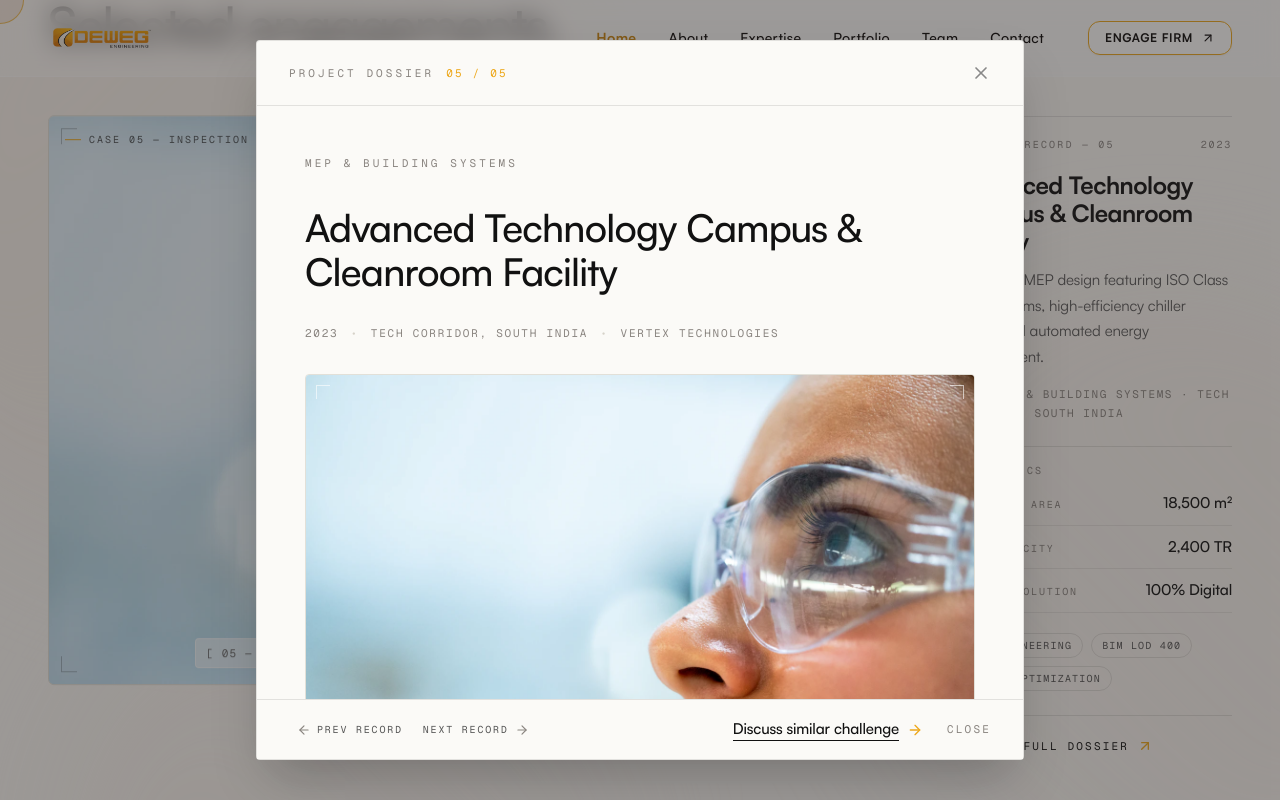
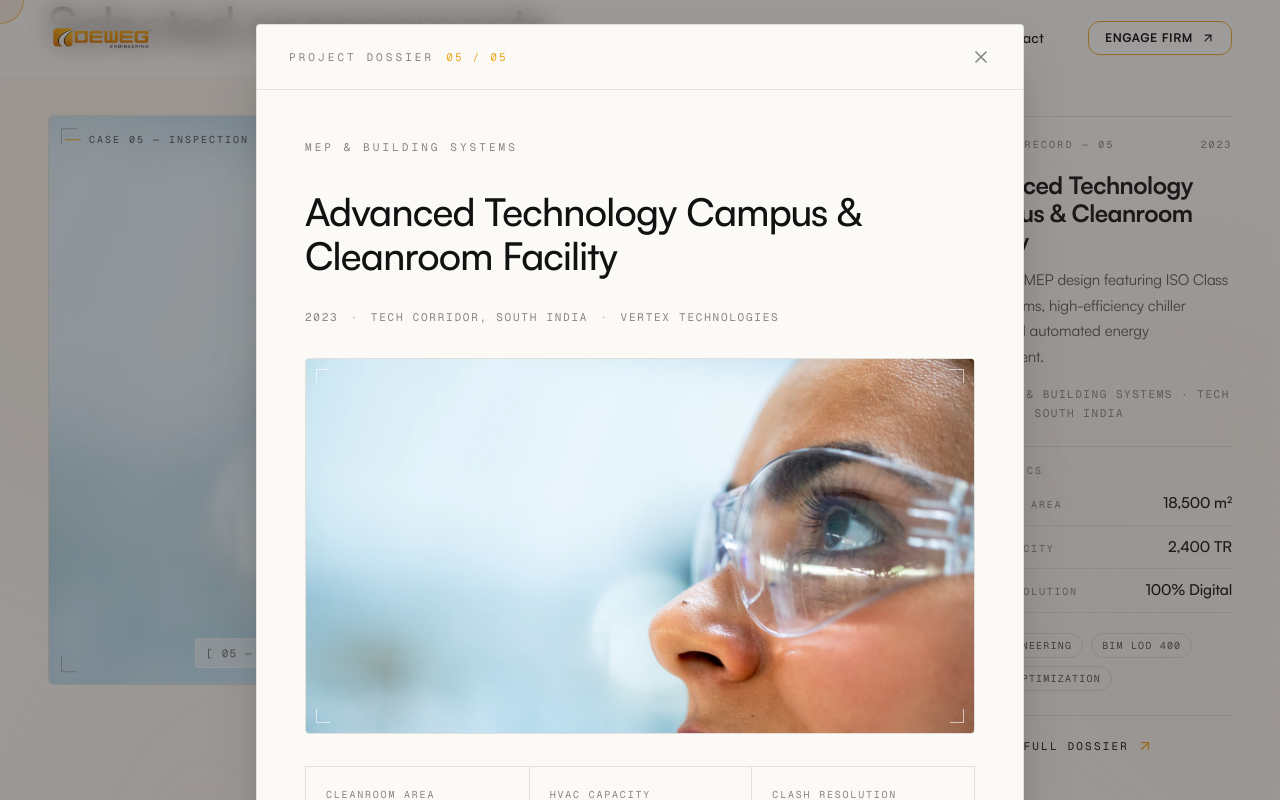
Before and after one commit to Devaprem1996/deweg-engineering_V1, a React (Vite) app: page / in a window 1280 px wide. Both pictures are taken after a click on the button 276 px from the left and 6226 px from the top of the page. Shown: the part 5826-6626 px from the top of the page. Built offline with nearby package versions, Linux system fonts and the light colour scheme.

Commit message:
fix: make project dossier modal a single scrollable overlay — guaranteed scrolling

```diff
--- a/src/components/ProjectModal.tsx
+++ b/src/components/ProjectModal.tsx
@@ -105,32 +105,27 @@ export default function ProjectModal({
     else document.getElementById('contact')?.scrollIntoView({ behavior: 'smooth' });
   };
 
+  if (!project) return null;
+
   return (
     <AnimatePresence>
-      {project && (
-        // Fixed overlay shell: centers the panel and scrolls on short viewports.
       <motion.div
         key="project-dossier"
-          role="presentation"
-          className="fixed inset-0 z-[11000] flex items-center justify-center p-4 sm:p-6 overflow-y-auto"
+        className="fixed inset-0 z-[11000] overflow-y-auto overscroll-contain"
         initial={{ opacity: 0 }}
         animate={{ opacity: 1 }}
         exit={{ opacity: 0 }}
         transition={{ duration: 0.3, ease: 'easeOut' }}
       >
-          {/* Warm blurred backdrop */}
-          <motion.button
+        <div className="relative min-h-full flex items-center justify-center p-4 sm:p-6">
+          <button
             type="button"
             aria-label="Close dossier"
             onClick={onClose}
-            initial={{ opacity: 0 }}
-            animate={{ opacity: 1 }}
-            exit={{ opacity: 0 }}
-            transition={{ duration: 0.35, ease: 'easeOut' }}
+            tabIndex={-1}
             className="absolute inset-0 w-full h-full bg-[#292524]/45 cursor-default"
           />
 
-          {/* Editorial broadsheet panel */}
           <motion.div
             ref={panelRef}
             tabIndex={-1}
@@ -142,9 +137,9 @@ export default function ProjectModal({
             animate={{ opacity: 1, y: 0, scale: 1 }}
             exit={{ opacity: 0, y: 18, scale: 0.985 }}
             transition={{ duration: 0.45, ease: EASE }}
-            className="relative w-full max-w-3xl bg-[#FBFAF7] text-[#111111] z-10 rounded-[4px] border border-black/10 shadow-2xl my-auto max-h-[90vh] flex flex-col outline-none"
+            className="relative z-10 w-full max-w-3xl bg-[#FBFAF7] text-[#111111] rounded-[4px] border border-black/10 shadow-2xl outline-none"
           >
-            {/* Header bar — always visible */}
+            {/* Header bar */}
             <div className="flex items-center justify-between gap-4 px-6 sm:px-8 py-4 border-b border-black/10">
               <div className="flex items-center gap-3 min-w-0">
                 <span className="text-[11px] font-mono uppercase tracking-[0.28em] text-[#8A8580]">
@@ -164,8 +159,7 @@ export default function ProjectModal({
               </button>
             </div>
 
-            {/* Scrollable body — between pinned header and footer */}
-            <div className="flex-1 min-h-0 overflow-y-auto">
+            {/* Dossier content */}
             <AnimatePresence mode="wait">
               <motion.div
                 key={project.id}
@@ -217,7 +211,6 @@ export default function ProjectModal({
                     decoding="async"
                     referrerPolicy="no-referrer"
                   />
-                    {/* Corner registration marks */}
                   <span className="absolute top-2.5 left-2.5 h-3.5 w-3.5 border-t border-l border-white/60 pointer-events-none" />
                   <span className="absolute top-2.5 right-2.5 h-3.5 w-3.5 border-t border-r border-white/60 pointer-events-none" />
                   <span className="absolute bottom-2.5 left-2.5 h-3.5 w-3.5 border-b border-l border-white/60 pointer-events-none" />
@@ -279,9 +272,8 @@ export default function ProjectModal({
                 </motion.div>
               </motion.div>
             </AnimatePresence>
-            </div>
 
-            {/* Pinned footer — navigation + actions always on screen */}
+            {/* Footer — actions */}
             <div className="flex items-center justify-between gap-4 flex-wrap px-6 sm:px-8 py-4 border-t border-black/10 bg-[#FBFAF7]">
               {onChangeProject ? (
                 <div className="flex items-center gap-1">
@@ -329,8 +321,8 @@ export default function ProjectModal({
               </div>
             </div>
           </motion.div>
+        </div>
       </motion.div>
-      )}
     </AnimatePresence>
   );
 }
```
Lines whose indentation alone changed are shown as unchanged.
